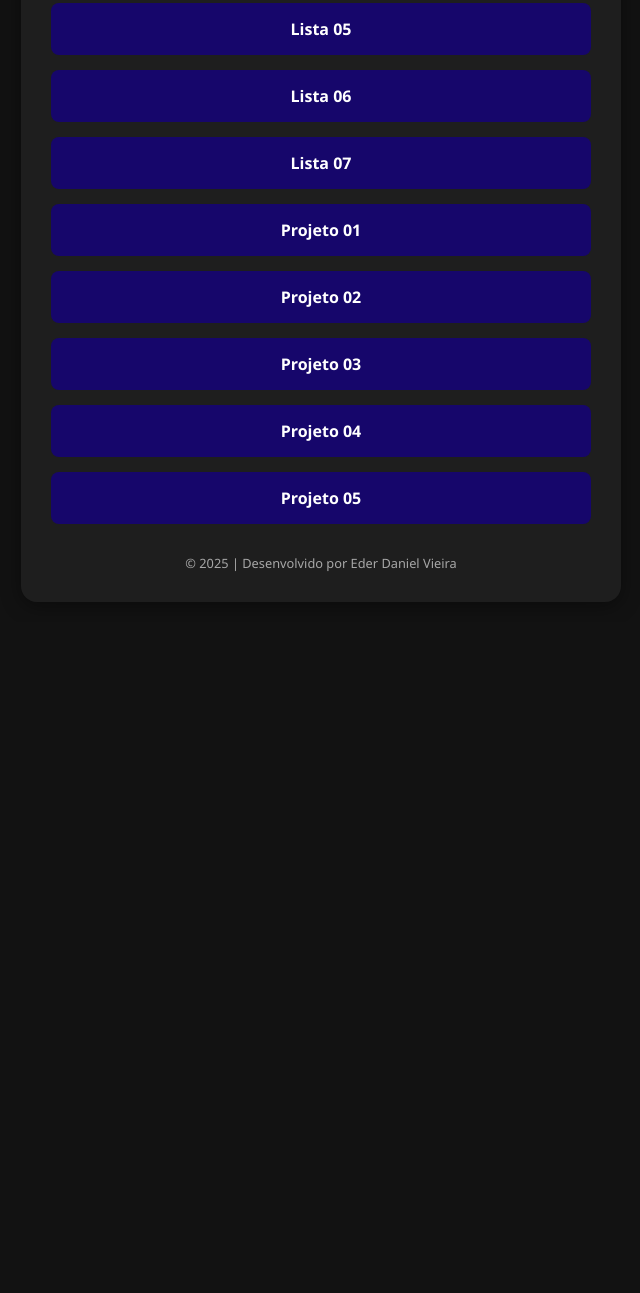
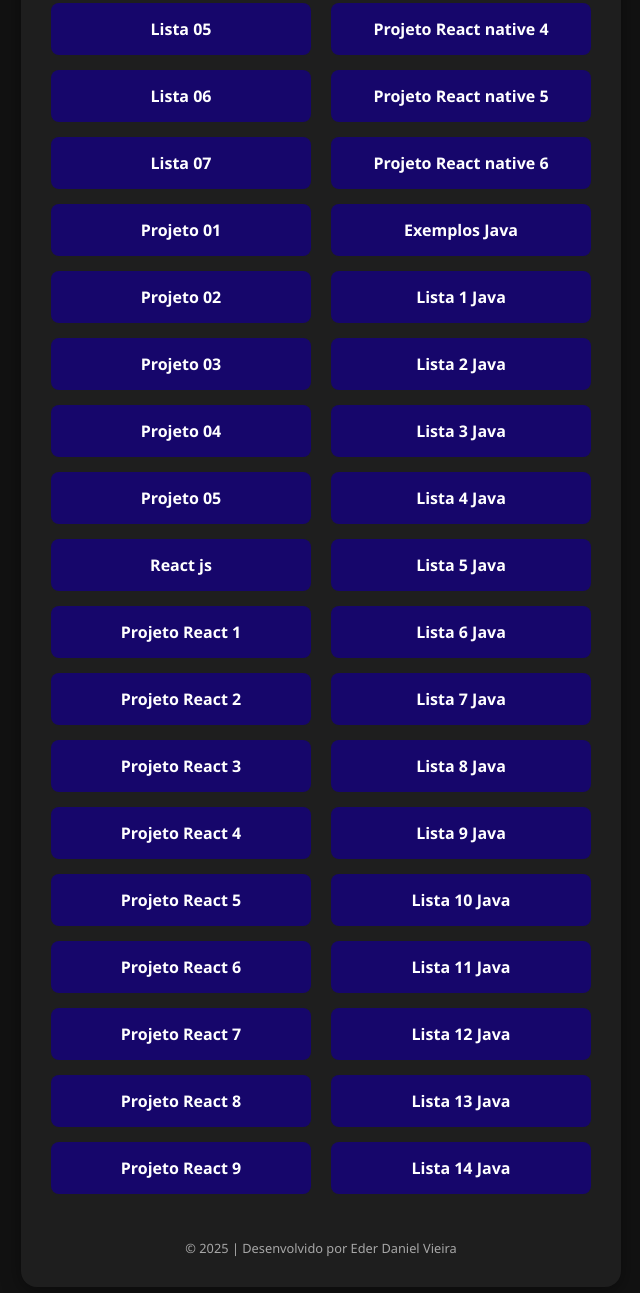
Before and after one commit to eder64ghjhj/Portfolio-Semestre-Final, a plain HTML site: page portifolio.html in a window 1280 px wide. Shown: the part 359-1652 px from the top of the page, without its empty margins (319-959 px from the left). Before the commit the page ends 981 px from the top, so only its background shows below. Drawn offline with Linux system fonts and the light colour scheme.

Commit message:
Add files via upload

```diff
--- a/css/style.css
+++ b/css/style.css
@@ -114,20 +114,39 @@
 }
 
 
+/* ... seu código CSS anterior ... */
+
+/* Estilos Padrão para Telas Grandes (Desktop/Tablet) */
 .links ul {
+    list-style: none;
+    padding: 0;
+    margin: 0;
 
-    list-style: none;
-
+    /* 1. MÁGICA: Divide em Duas Colunas (Os dois "blocos" que você quer) */
+    column-count: 2;
+    column-gap: 20px; /* Espaço entre as duas colunas */
 }
 
-
-
 .links li {
-
     margin-bottom: 15px;
-
+    /* Garante que o item da lista não seja quebrado entre as colunas */
+    break-inside: avoid;
 }
 
+/* ---------------------------------------------------- */
+/* 2. Responsividade: Volta para 1 Coluna em Telas Pequenas */
+/* ---------------------------------------------------- */
+
+@media (max-width: 768px) {
+    /* Quando a tela for menor que 768px (tamanho de tablet ou celular) */
+    .links ul {
+        /* Define a contagem de colunas para 1, voltando ao layout de lista única */
+        column-count: 1;
+        column-gap: 0; /* Remove o espaço entre colunas */
+    }
+}
+
+/* ... restante do seu código CSS ... */
 
 
 .links a {
@@ -149,7 +168,18 @@
     transition: background-color 0.3s ease, transform 0.2s ease;
 
 }
+/* Anula o layout de múltiplas colunas SOMENTE para a página principal */
+.links-principal ul {
+    /* Define o número de colunas como 1, forçando o layout em linha única */
+    column-count: 1;
+    /* Garante que o espaço entre colunas não atrapalhe */
+    column-gap: 0;
+}
 
+/* Opcional: Garante que os itens preencham a largura total se necessário */
+.links-principal li {
+    break-inside: auto; /* Volta ao comportamento padrão */
+}
 
 
 .links a:hover {
--- a/portifolio.html
+++ b/portifolio.html
@@ -29,9 +29,43 @@
                 <li><a href="" target="_self">Lista 07</a></li>
                 <li><a href="" target="_self">Projeto 01</a></li>
                 <li><a href="" target="_self">Projeto 02</a></li>
-                <li><a href="https://eder64ghjhj.github.io/Projeto-03-Flex-box/" target="_self">Projeto 03</a></li>
+                <li><a href="" target="_self">Projeto 03</a></li>
                 <li><a href="https://eder64ghjhj.github.io/Projeto04-A-Barra-de-Navega-o-Horizontal/" target="_self">Projeto 04</a></li>
                 <li><a href="https://eder64ghjhj.github.io/Projeto5-ladingpage/" target="_self">Projeto 05</a></li>
+                <li><a href="https://github.com/eder64ghjhj/react" target="_self">React js </a></li>
+                <li><a href="https://projeto01react-pied.vercel.app/" target="_self">Projeto React 1 </a></li>
+                <li><a href="https://projeto02react-xi.vercel.app/" target="_self">Projeto React 2 </a></li>
+                <li><a href="https://projeto03reactjs.vercel.app/" target="_self">Projeto React 3 </a></li>
+                <li><a href="https://projeto04react.vercel.app/" target="_self">Projeto React 4 </a></li>
+                <li><a href="https://projeto05react.vercel.app/" target="_self">Projeto React 5 </a></li>
+                <li><a href="https://github.com/eder64ghjhj/projeto06react" target="_self">Projeto React 6 </a></li>
+                <li><a href="https://projeto07react.vercel.app/" target="_self">Projeto React 7 </a></li>
+                <li><a href="https://projeto08react.vercel.app/" target="_self">Projeto React 8 </a></li>
+                <li><a href="https://github.com/eder64ghjhj/projeto09react" target="_self">Projeto React 9 </a></li>
+                <li><a href="https://github.com/eder64ghjhj/projeto10react" target="_self">Projeto React 10 </a></li>
+                <li><a href="https://github.com/eder64ghjhj/projeto1native" target="_self">Projeto React native 1</a></li>
+                <li><a href="https://github.com/eder64ghjhj/projeto2native" target="_self">Projeto React native 2</a></li>
+                <li><a href="https://github.com/eder64ghjhj/projeto3native" target="_self">Projeto React native 3</a></li>
+                <li><a href="https://github.com/eder64ghjhj/projeto4native" target="_self">Projeto React native 4 </a></li>
+                <li><a href="https://github.com/eder64ghjhj/projeto5native" target="_self">Projeto React native 5</a></li>
+                <li><a href="https://github.com/eder64ghjhj/projeto6native" target="_self">Projeto React native 6</a></li>
+                <li><a href="https://github.com/eder64ghjhj/Exemplos-Java" target="_self">Exemplos Java</a></li>
+                <li><a href="https://github.com/eder64ghjhj/Lista1-Java" target="_self">Lista 1 Java</a></li>
+                <li><a href="https://github.com/eder64ghjhj/Lista2-Java" target="_self">Lista 2 Java</a></li>
+                <li><a href="https://github.com/eder64ghjhj/Lista3-Java" target="_self">Lista 3 Java</a></li>
+                <li><a href="https://github.com/eder64ghjhj/Lista4-Java" target="_self">Lista 4 Java</a></li>
+                <li><a href="https://github.com/eder64ghjhj/Lista5-Java" target="_self">Lista 5 Java</a></li>
+                <li><a href="https://github.com/eder64ghjhj/Lista6-Java" target="_self">Lista 6 Java</a></li>
+                <li><a href="https://github.com/eder64ghjhj/Lista7-Java" target="_self">Lista 7 Java</a></li>
+                <li><a href="https://github.com/eder64ghjhj/Lista8-Java" target="_self">Lista 8 Java</a></li>
+                <li><a href="https://github.com/eder64ghjhj/Lista9-Java" target="_self">Lista 9 Java</a></li>
+                <li><a href="https://github.com/eder64ghjhj/Lista10-Java" target="_self">Lista 10 Java</a></li>
+                <li><a href="https://github.com/eder64ghjhj/Lista11-Java" target="_self">Lista 11 Java</a></li>
+                <li><a href="https://github.com/eder64ghjhj/Lista12-Java" target="_self">Lista 12 Java</a></li>
+                <li><a href="https://github.com/eder64ghjhj/Lista13-Java" target="_self">Lista 13 Java</a></li>
+                <li><a href="https://github.com/eder64ghjhj/Lista14-Java" target="_self">Lista 14 Java</a></li>
+
+
             </ul>
         </section>
 
```
Also changed, not shown: index.html (+1 -1 lines).
